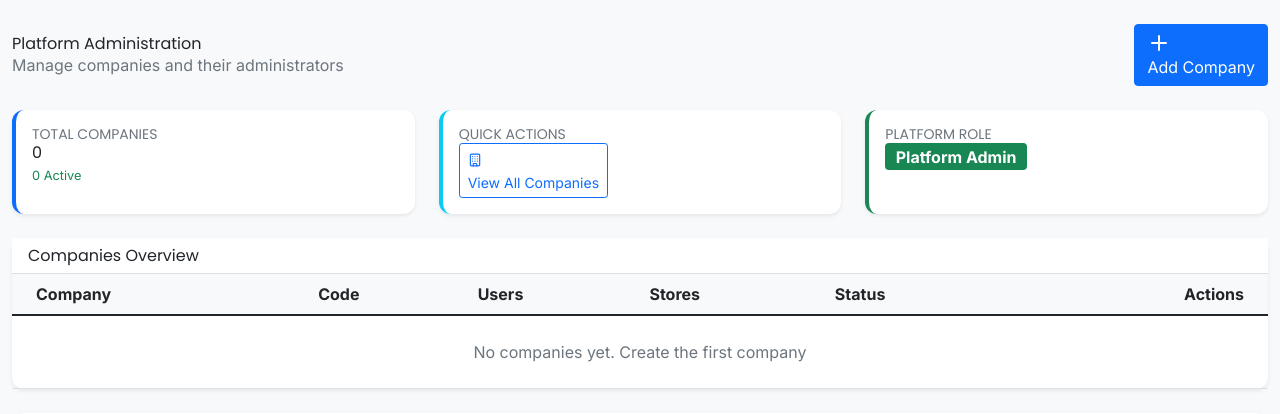
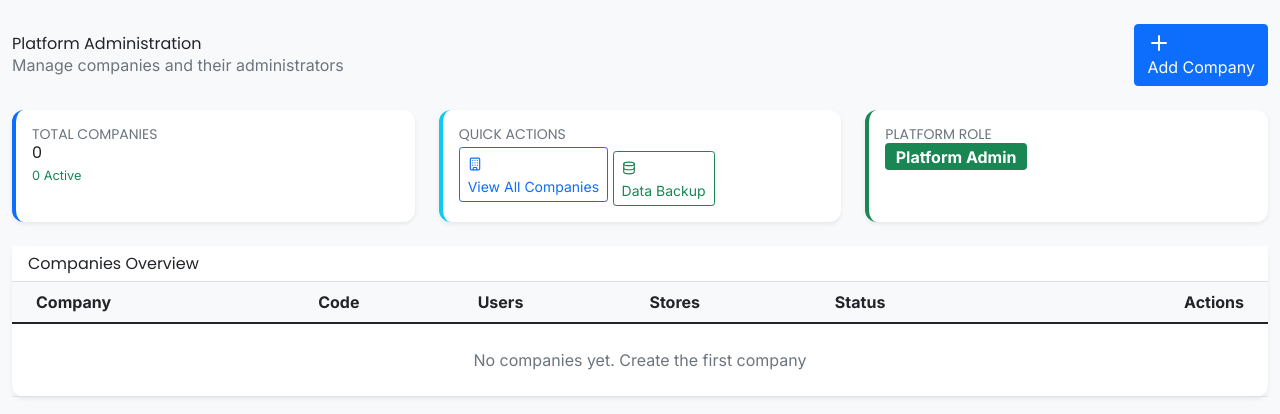
Before and after one commit to Mayurrrrrrrrrr/ffwork, a Django app: page /admin-portal/platform/ in a window 1280 px wide. Shown: the part 58-472 px from the top of the page. Run offline with Django 4.2, Linux system fonts and the light colour scheme; the visitor is signed in with stand-in values (Sample User, id 1); data comes from the database, SQL or seed files in the repository; data that the repository does not hold is empty; parts of the project's set-up code (start-up, migrations or seed data) failed here and were passed over; some libraries are stand-ins or nearby versions.

Commit message:
Fix 500 errors, update Admin Portal and Stock Lookup templates

```diff
--- a/Darpan/templates/admin_portal/dashboard.html
+++ b/Darpan/templates/admin_portal/dashboard.html
@@ -21,6 +21,9 @@
             </a>
             <a href="{% url 'admin_portal:store_list' %}" class="btn btn-outline-primary">
                 <i data-lucide="store" class="me-1"></i> Manage Stores
+            </a>
+            <a href="{% url 'admin_portal:data_purge' %}" class="btn btn-outline-danger ms-2">
+                <i data-lucide="trash-2" class="me-1"></i> Purge Data
             </a>
         </div>
     </div>
--- a/Darpan/templates/admin_portal/platform_dashboard.html
+++ b/Darpan/templates/admin_portal/platform_dashboard.html
@@ -35,6 +35,9 @@
                     <h6 class="text-muted text-uppercase small">Quick Actions</h6>
                     <a href="{% url 'admin_portal:company_list' %}" class="btn btn-outline-primary btn-sm">
                         <i data-lucide="building" class="me-1" style="width: 14px;"></i> View All Companies
+                    </a>
+                    <a href="{% url 'admin_portal:data_backup' %}" class="btn btn-outline-success btn-sm mt-2">
+                        <i data-lucide="database" class="me-1" style="width: 14px;"></i> Data Backup
                     </a>
                 </div>
             </div>
@@ -85,9 +88,17 @@
                                 class="btn btn-sm btn-outline-success me-1" title="Create Admin">
                                 <i data-lucide="user-plus" style="width: 16px;"></i>
                             </a>
+                            <a href="{% url 'admin_portal:company_modules' company.pk %}"
+                                class="btn btn-sm btn-outline-info me-1" title="Manage Modules">
+                                <i data-lucide="grid" style="width: 16px;"></i>
+                            </a>
                             <a href="{% url 'admin_portal:company_update' company.pk %}"
                                 class="btn btn-sm btn-outline-primary" title="Edit Company">
                                 <i data-lucide="edit-2" style="width: 16px;"></i>
+                            </a>
+                            <a href="{% url 'admin_portal:company_delete' company.pk %}"
+                                class="btn btn-sm btn-outline-danger" title="Delete Company">
+                                <i data-lucide="trash-2" style="width: 16px;"></i>
                             </a>
                         </td>
                     </tr>
--- a/Darpan/templates/analytics/list.html
+++ b/Darpan/templates/analytics/list.html
@@ -15,9 +15,7 @@
             <a href="{% url 'analytics:import' %}" class="btn btn-outline-success me-2">
                 <i data-lucide="upload" class="me-1"></i> Import CSV
             </a>
-            <a href="{% url 'analytics:create' %}" class="btn btn-primary">
-                <i data-lucide="plus" class="me-1"></i> Add Record
-            </a>
+            <!-- Removed broken Add Record button -->
         </div>
     </div>
 
```
Also changed, not shown: Darpan/templates/tools/stock_lookup.html (+9 -7 lines).
